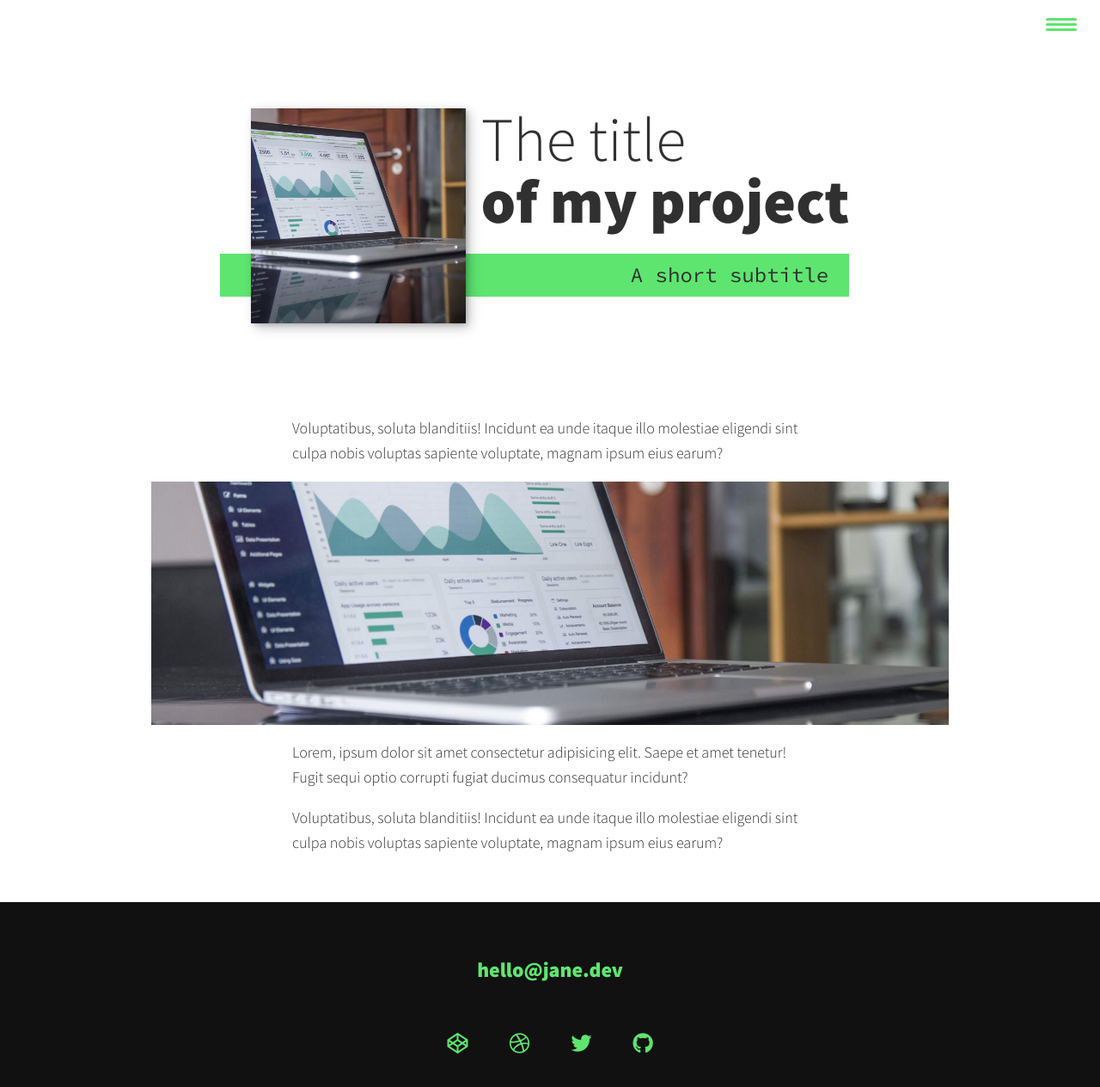
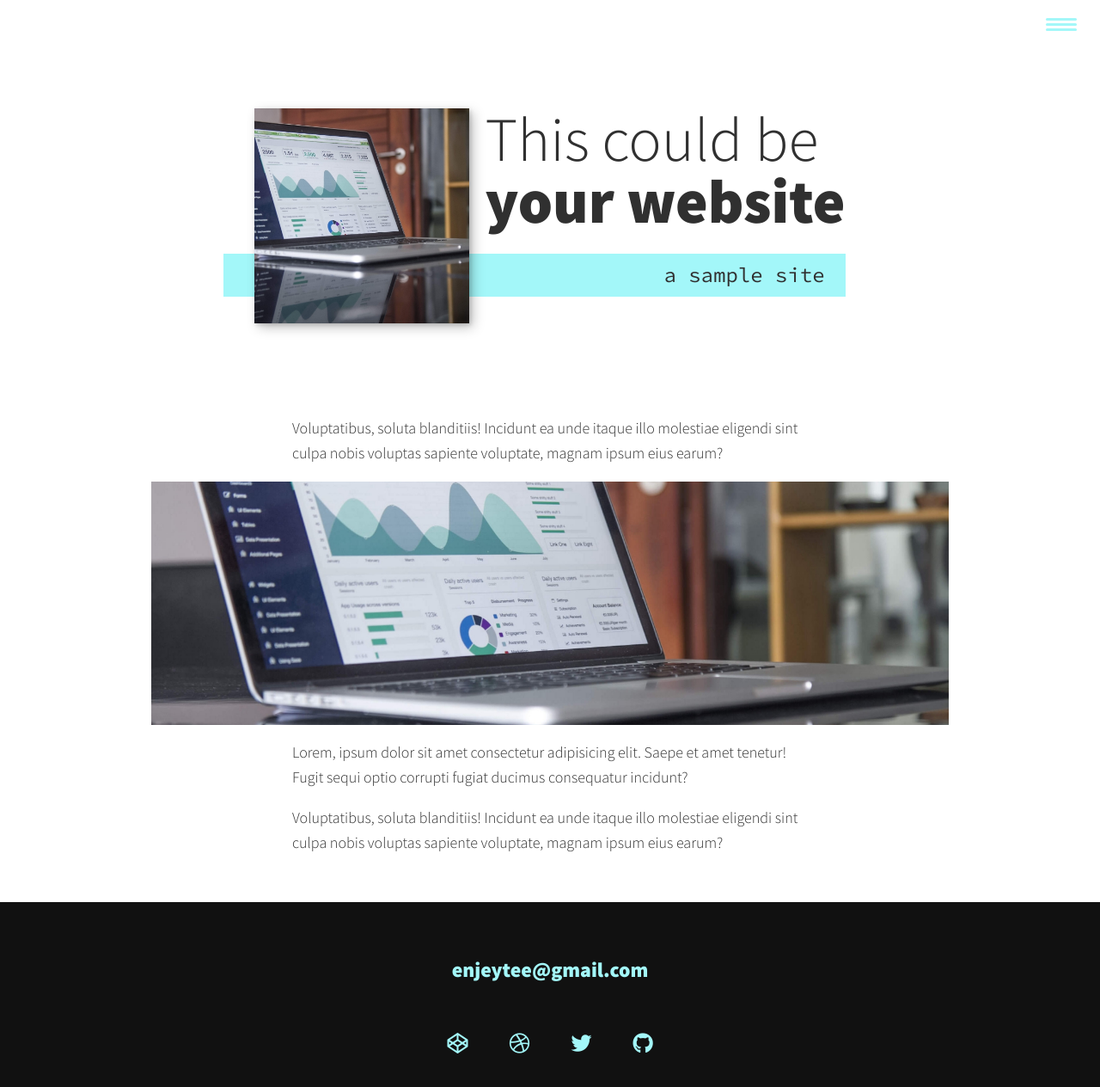
Before and after one commit to enjeytee/my-portfolio, a plain HTML site: page portfolio-item.html in a window 1280 px wide. Shown: the whole page at 86% size. Drawn offline with nearby package versions, Linux system fonts and the light colour scheme.

Commit message:
some updates

```diff
--- a/css/style.css
+++ b/css/style.css
@@ -15,7 +15,7 @@
 
     --clr-light: #fff;
     --clr-dark: #303030;
-    --clr-accent: #5ee570;
+    --clr-accent: #a3f7f9;
 
     --fs-h1: 3rem;
     --fs-h2: 2.25rem;
--- a/portfolio-item.html
+++ b/portfolio-item.html
@@ -3,7 +3,7 @@
     <head>
         <meta charset="UTF-8">
         <meta name="viewport" content="width=device-width, initial-scale=1.0">
-        <title>DevJane Portfolio Website</title>
+        <title>coderJohn Sample Website</title>
         <link rel="stylesheet" href="https://cdnjs.cloudflare.com/ajax/libs/normalize/7.0.0/normalize.min.css">
         <link rel="stylesheet" href="https://cdnjs.cloudflare.com/ajax/libs/font-awesome/5.11.2/css/all.css" integrity="sha256-46qynGAkLSFpVbEBog43gvNhfrOj+BmwXdxFgVK/Kvc=" crossorigin="anonymous" />
 
@@ -34,9 +34,9 @@
 
         <section class="intro">
             <h1 class="section__title section__title--intro">
-                The title <strong>of my project</strong>
+                This could be <strong>your website</strong>
             </h1>
-            <p class="section__subtitle section__subtitle--intro">A short subtitle</p>
+            <p class="section__subtitle section__subtitle--intro">a sample site</p>
             <img src="img/portfolio-01.jpg" alt="" class="intro__img">
         </section>
 
@@ -51,7 +51,7 @@
         <!-- Footer -->
         <footer class="footer">
             <!-- replace with your own email address -->
-            <a href="mailto:hello@jane.dev" class="footer__link">hello@jane.dev</a>
+            <a href="mailto:enjeytee@gmail.com" class="footer__link">enjeytee@gmail.com</a>
             <ul class="social-list">
                 <li class="social-list__item">
                     <a class="social-list__link" href="https://codepen.io">
```
Also changed, not shown: index.html (+3 -3 lines).
